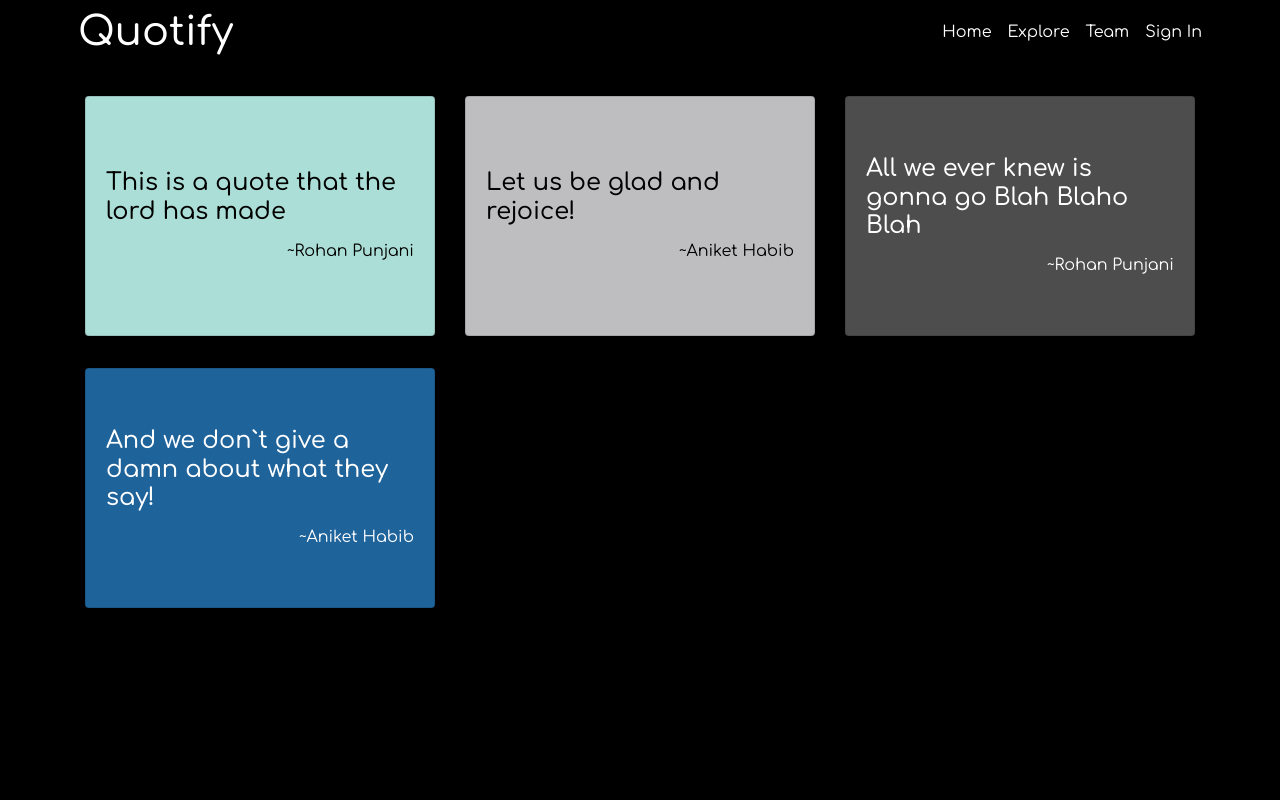
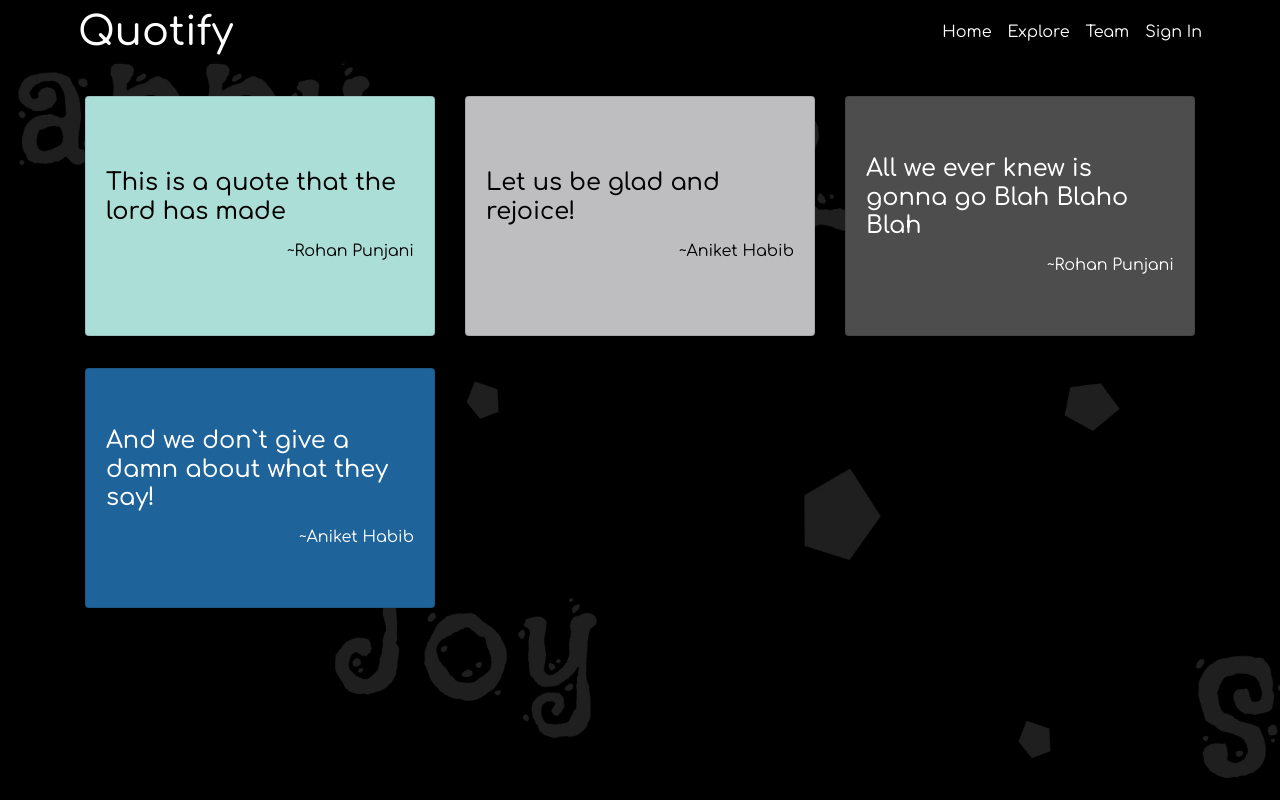
Before and after one commit to Aniket2107/Quotify, a React (Create React App) app in the folder frontend/: page /explore in a window 1280 px wide. Shown: the top 800 px of the page. Built offline with nearby package versions, Linux system fonts and the light colour scheme.

Commit message:
Changed background for Exploring the quotes

```diff
--- a/frontend/src/assets/styles/landing_page.css
+++ b/frontend/src/assets/styles/landing_page.css
@@ -91,7 +91,9 @@ html,body{
 .explore{
     min-height: 100vh;
     padding-top: 10vh;
-    background: black;
+    background: url('../images/explore_bg.jpg');
+    background-attachment: fixed;
+    background-size: cover;
 }
 
 .quote{
```
Also changed, not shown: frontend/src/assets/images/explore_bg.jpg (added).
